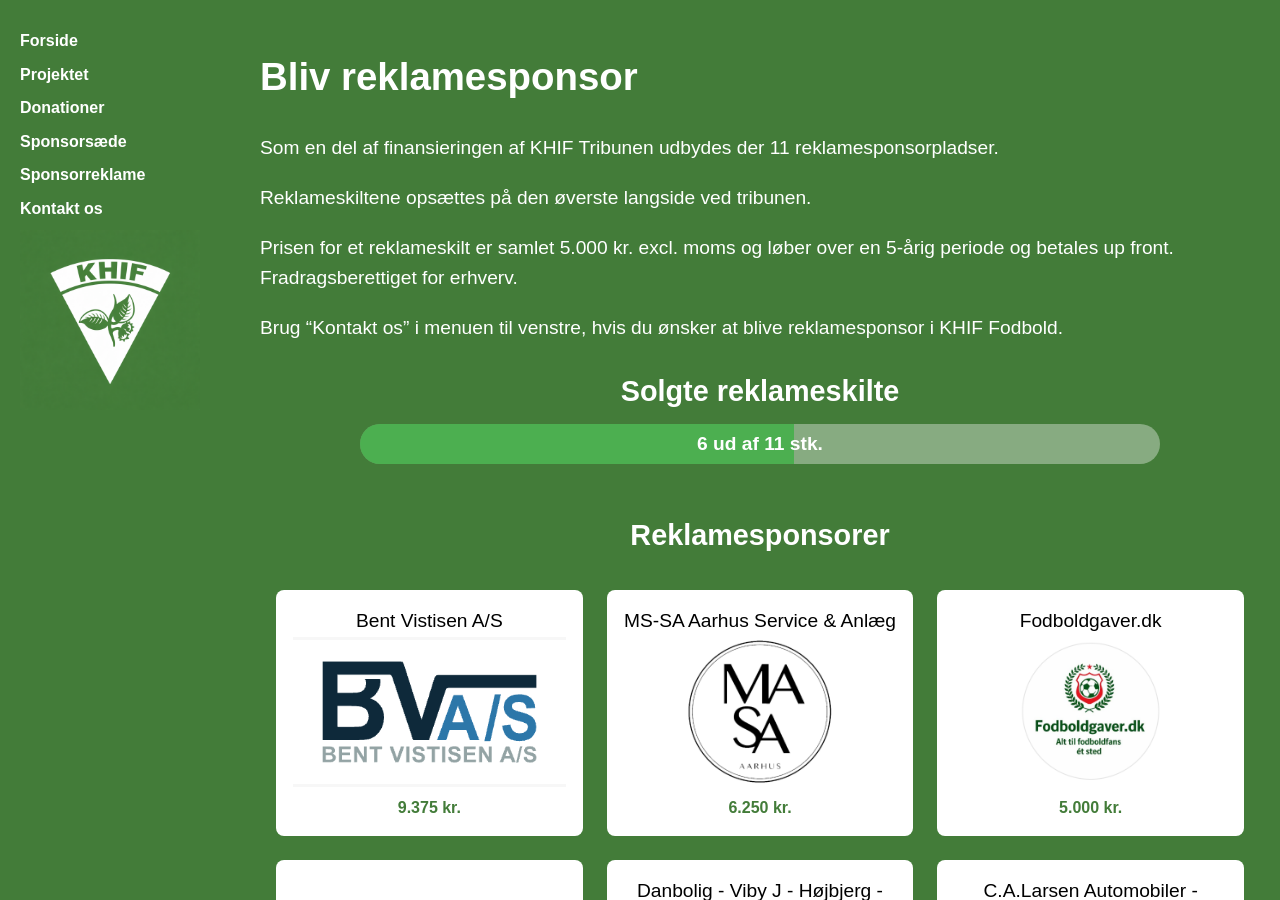
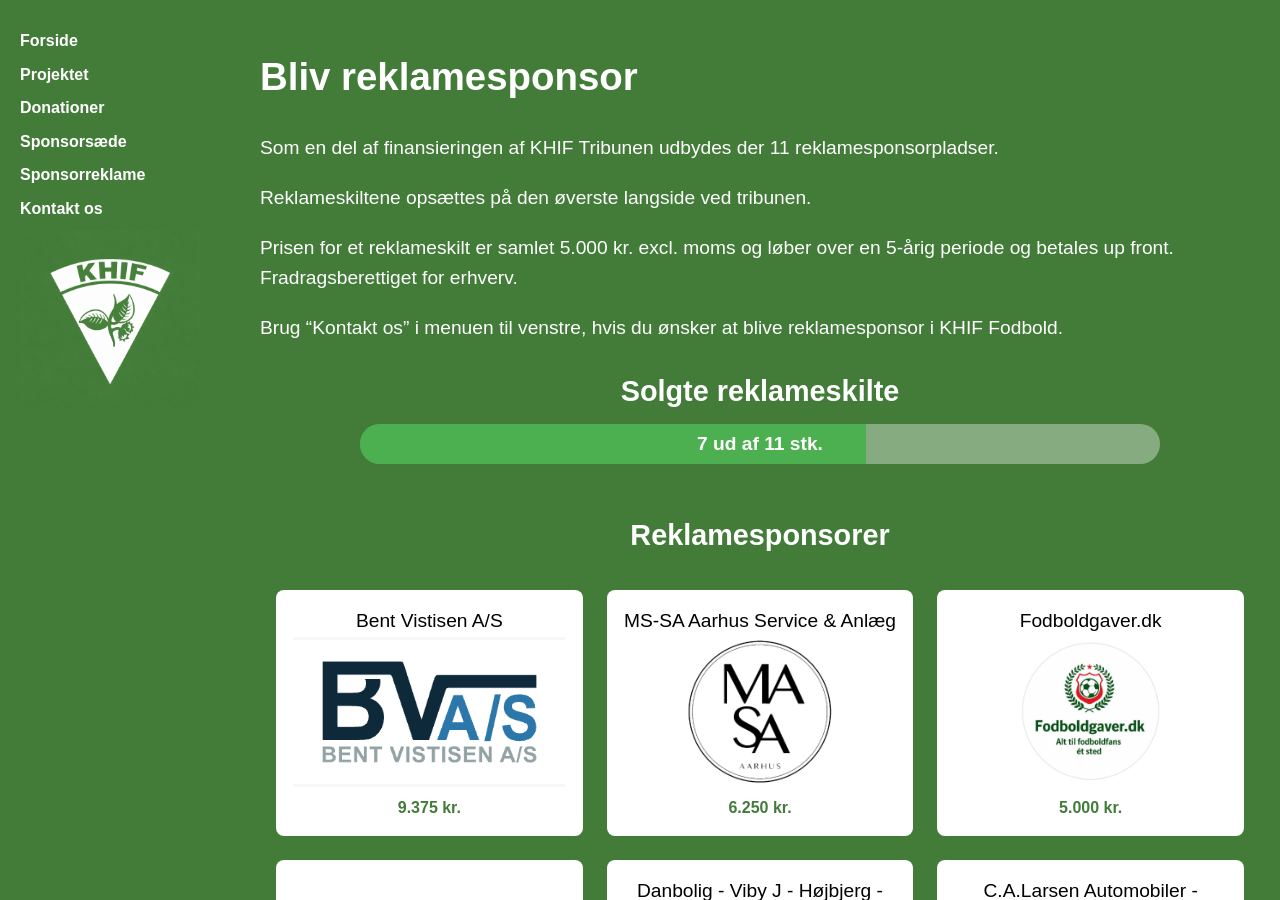
Before and after one commit to msj33/khif-tribune, a Jekyll site: the page built from sponsorer.md, in a window 1280 px wide and 900 px high. Built offline with Jekyll 4.4.1, drawn with Linux system fonts in a browser that asks for light colours.

Commit message:
Update donationer.yml

```diff
--- a/_data/donationer.yml
+++ b/_data/donationer.yml
@@ -1,7 +1,7 @@
-belob: 602000
+belob: 608250
 total: 620000
 seatbelob: 90
 seattotal: 90
-sponsorbelob: 6
+sponsorbelob: 7
 sponsortotal: 11
-sidst_opdateret: 2026-02-05
+sidst_opdateret: 2026-02-08
```
